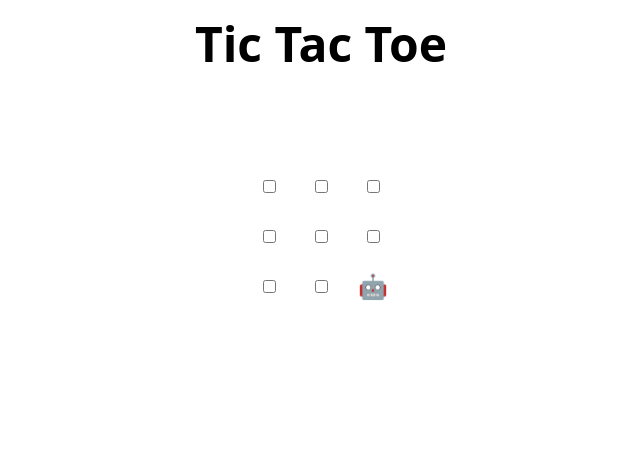
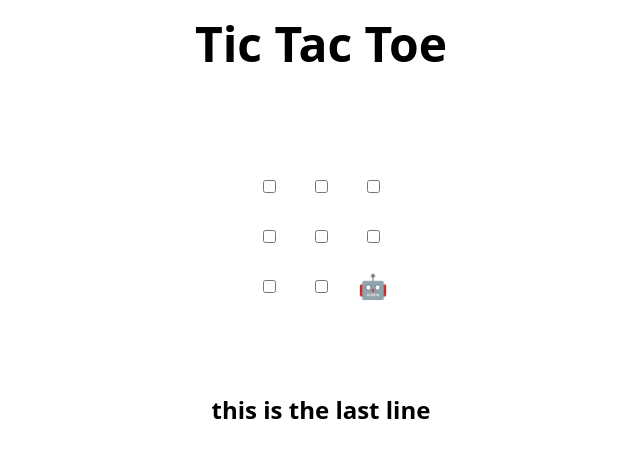
Before and after one commit to AKSHITHREDDI1205/skills-review-pull-requests, a plain HTML site: page index.html in a window 1280 px wide. Shown: the whole page, without its empty margins (319-959 px from the left). Drawn offline with Linux system fonts and the light colour scheme.

Commit message:
Update index.html

```diff
--- a/index.html
+++ b/index.html
@@ -150,3 +150,4 @@
     return array;
   }
 </script>
+<h4>this is the last line</h4>
```
